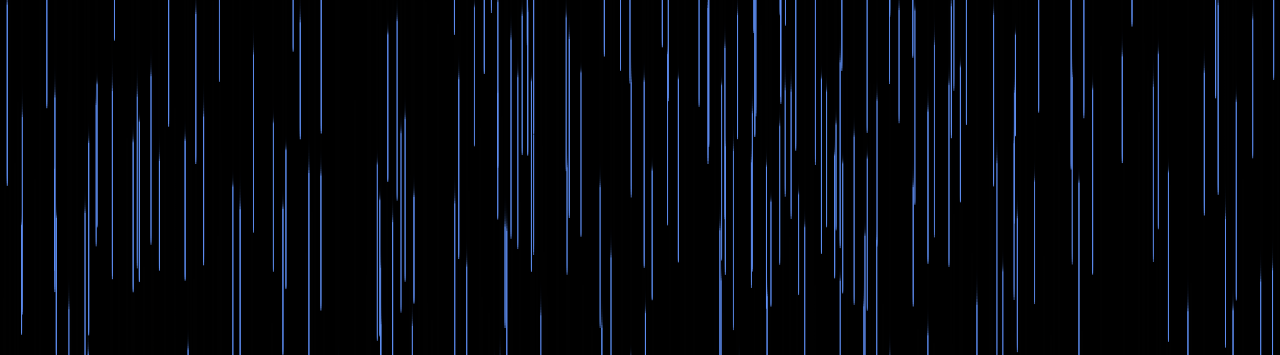
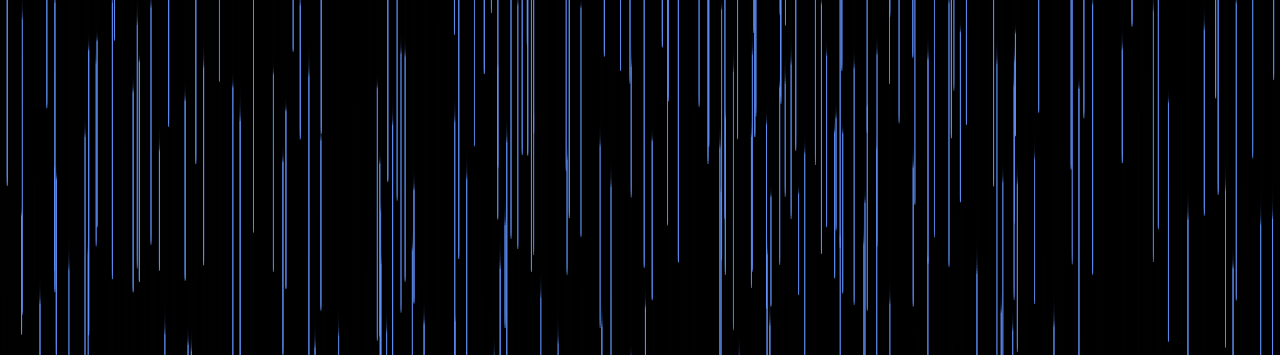
Before and after one commit to kamyukami/kamyukamiWebsite, a plain HTML site: page index.html in a window 1280 px wide. Shown: the top 355 px of the page. Drawn offline with Linux system fonts and the light colour scheme.

Commit message:
Update index.html

```diff
--- a/index.html
+++ b/index.html
@@ -51,7 +51,7 @@
         x: Math.random() * width,
         y: Math.random() * height,
         ////////////////////////////////////////////////////////////////////////////
-        length: 100 + Math.random() * 100,
+        length: 100 + Math.random() * 200,
         speed: 1 + Math.random() * 2,
         opacity: 0.6 + Math.random() * 0.3
         ////////////////////////////////////////////////////////////////////////////
```
